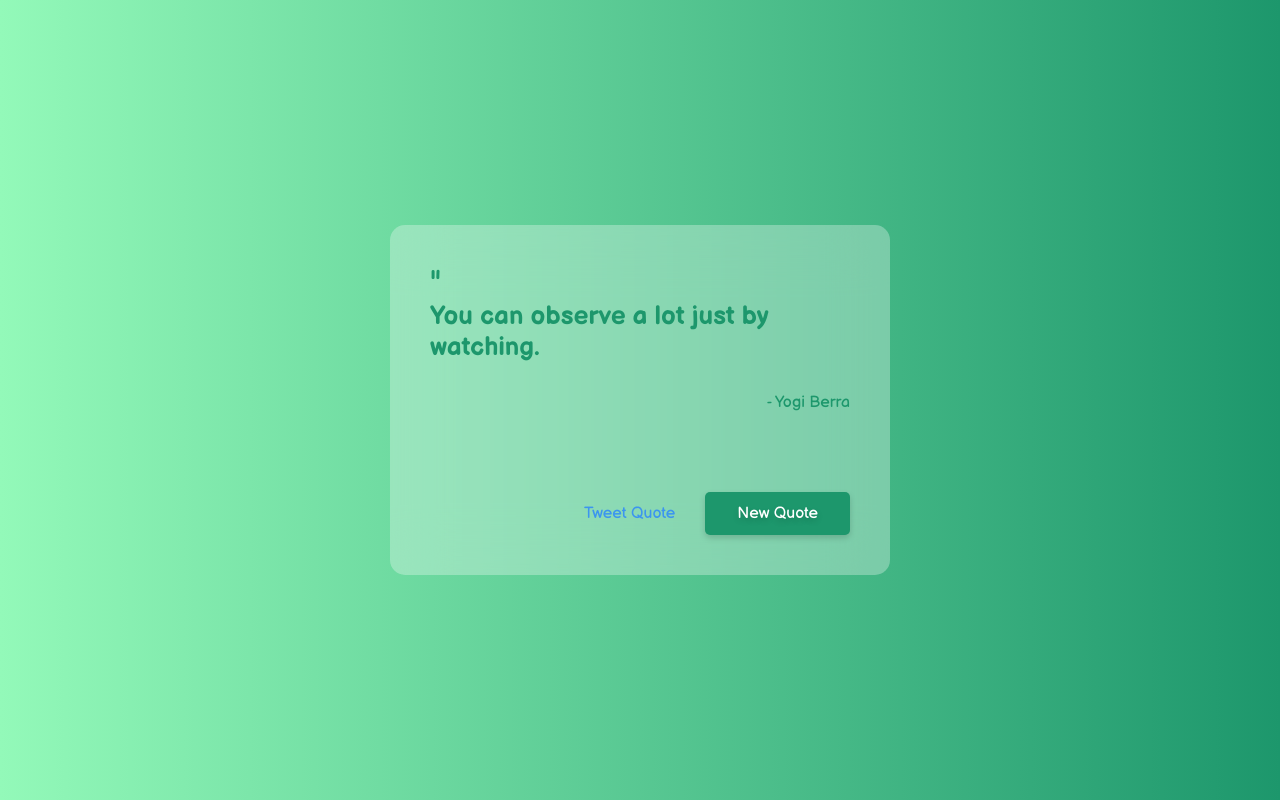
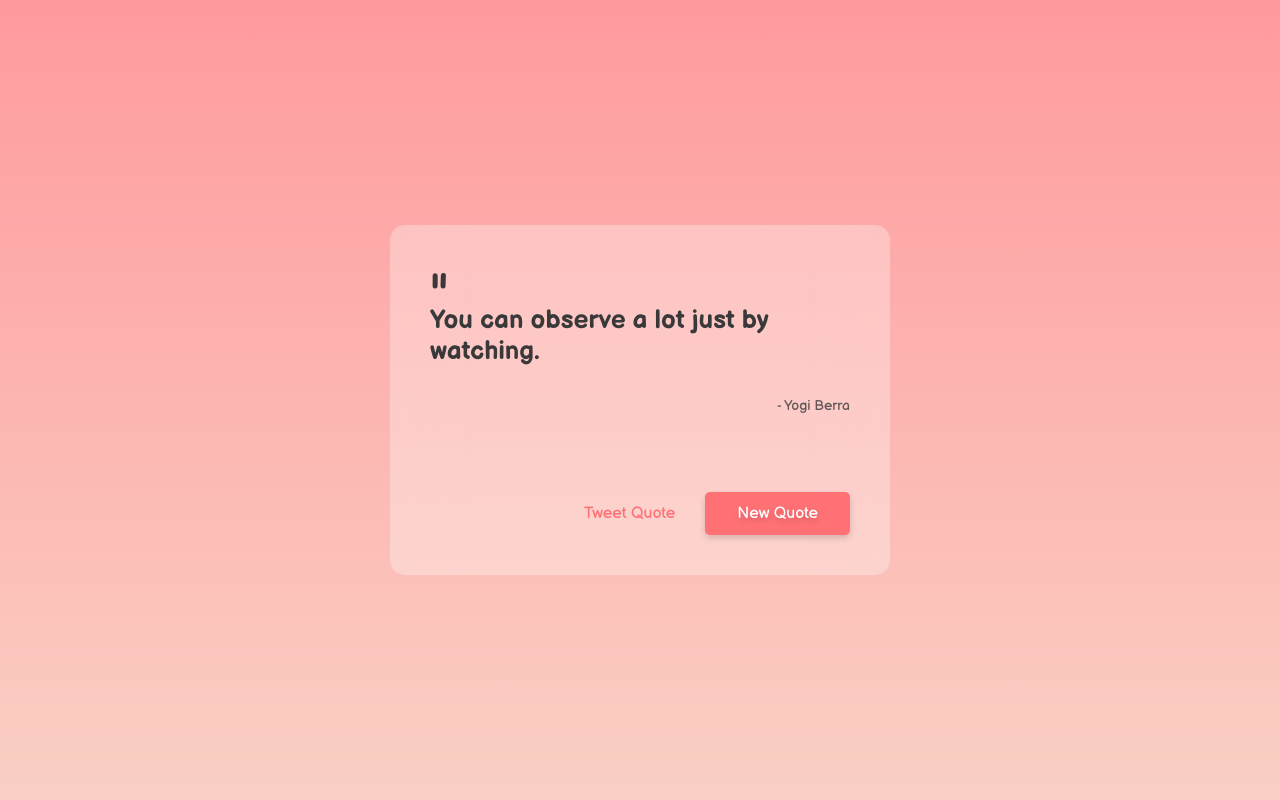
Before and after one commit to darbazali/random-quote-machine, a React (Vite) app: page / in a window 1280 px wide. Built offline with nearby package versions, Linux system fonts and the light colour scheme; no server answers.

Commit message:
refactor css

```diff
--- a/src/style.css
+++ b/src/style.css
@@ -8,8 +8,6 @@
 body {
     color: hsl(0, 0%, 21%);
     font-family: 'Balsamiq Sans', cursive;
-    padding: 0;
-    margin: 0;
     font-size: 16px;
 }
 
@@ -17,21 +15,19 @@ body {
 #root {
     width: 100vw;
     height: 100vh;
-    background-color: rgb(241, 241, 241);
-    background: #1D976C;  /* fallback for old browsers */
-    background: -webkit-linear-gradient(to right, #93F9B9, #1D976C);
-    background: linear-gradient(to right, #93F9B9, #1D976C);
+    background-color: #ff9a9e;
+    background: linear-gradient(#ff9a9e 0%, #fad0c4 100%);
+
 
 }
 
 
 #quote-box {
-    margin: 0 auto;
     width: 95%;
     max-width: 500px;
     min-height: 350px;
 
-    color: #1D976C;
+    color: #393939;
     padding: 40px;
     background: transparent;
 
@@ -53,26 +49,27 @@ body {
 }
 
 #quote-mark {
-    font-size: 30px;
-    display: inline;
-    clear: none;
+    font-size: 50px;
 }
 
 #quote-box #text {
     font-size: 26px;
     margin-bottom: 30px;
+    margin-top: -20px;
     width: 100%;
 }
 
-#quote-box #author {
+#author {
     float: right;
+    opacity: 0.8;
+    font-size: 14px;
     margin-bottom: 70px;
 }
 
 
 #tweet-quote {
     text-decoration: none;
-    color: #3C95EF;
+    color: #FF7175;
 }
 
 .btn {
@@ -80,7 +77,7 @@ body {
     border: none;
     border-radius: 5px;
     margin-left: 30px;
-    background: #1D976C;
+    background: #FF7175;
     color: #ffffff;
     font-size: 16px;
     box-shadow: 0px 3px 6px rgba(0, 0, 0, 0.16);
@@ -96,9 +93,6 @@ body {
 }
 
 #box-buttons {
-    float: right;
-    display: block;
-    clear: both;
     position: absolute;
     bottom: 40px;
     right:  40px;
```
